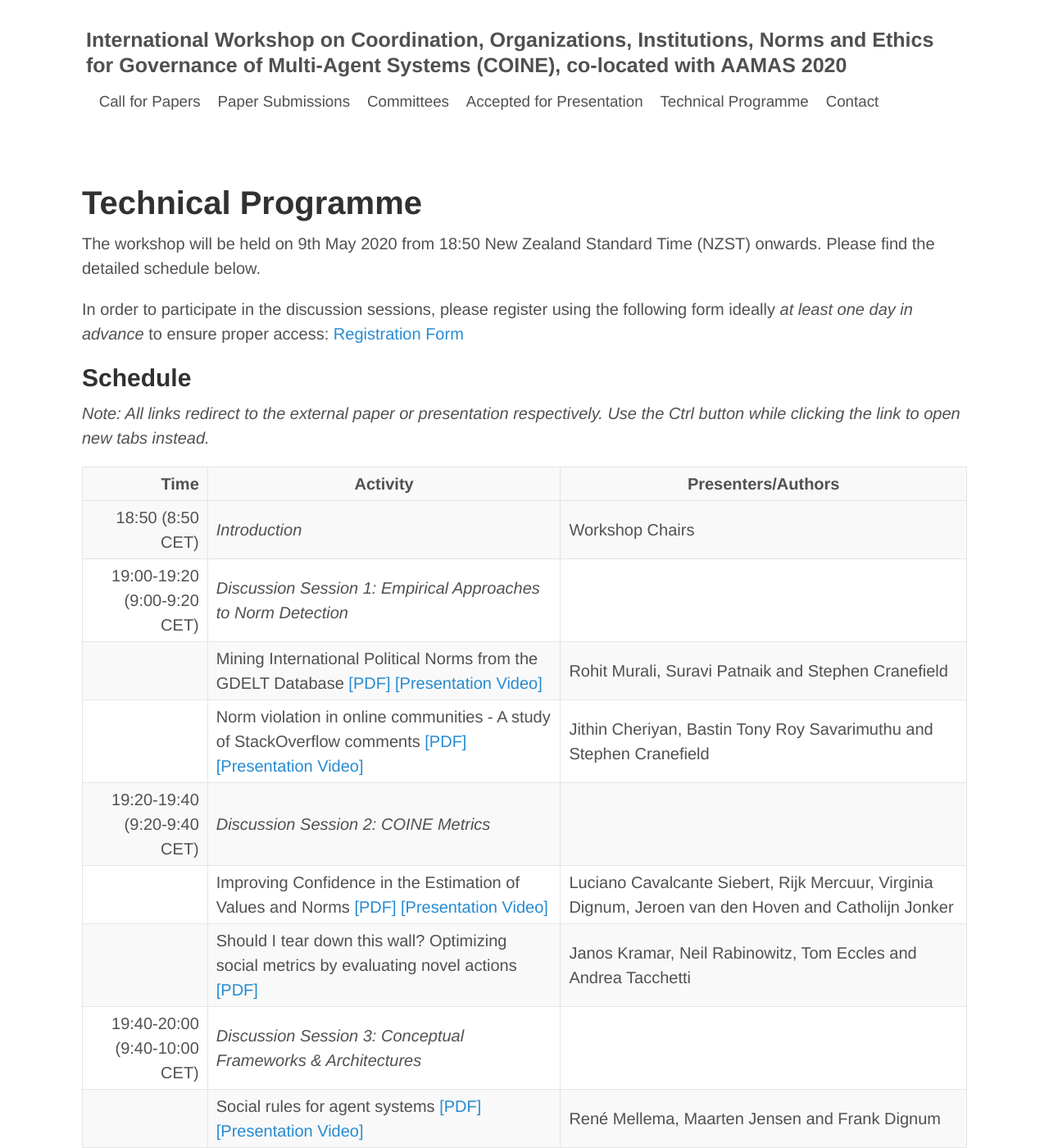
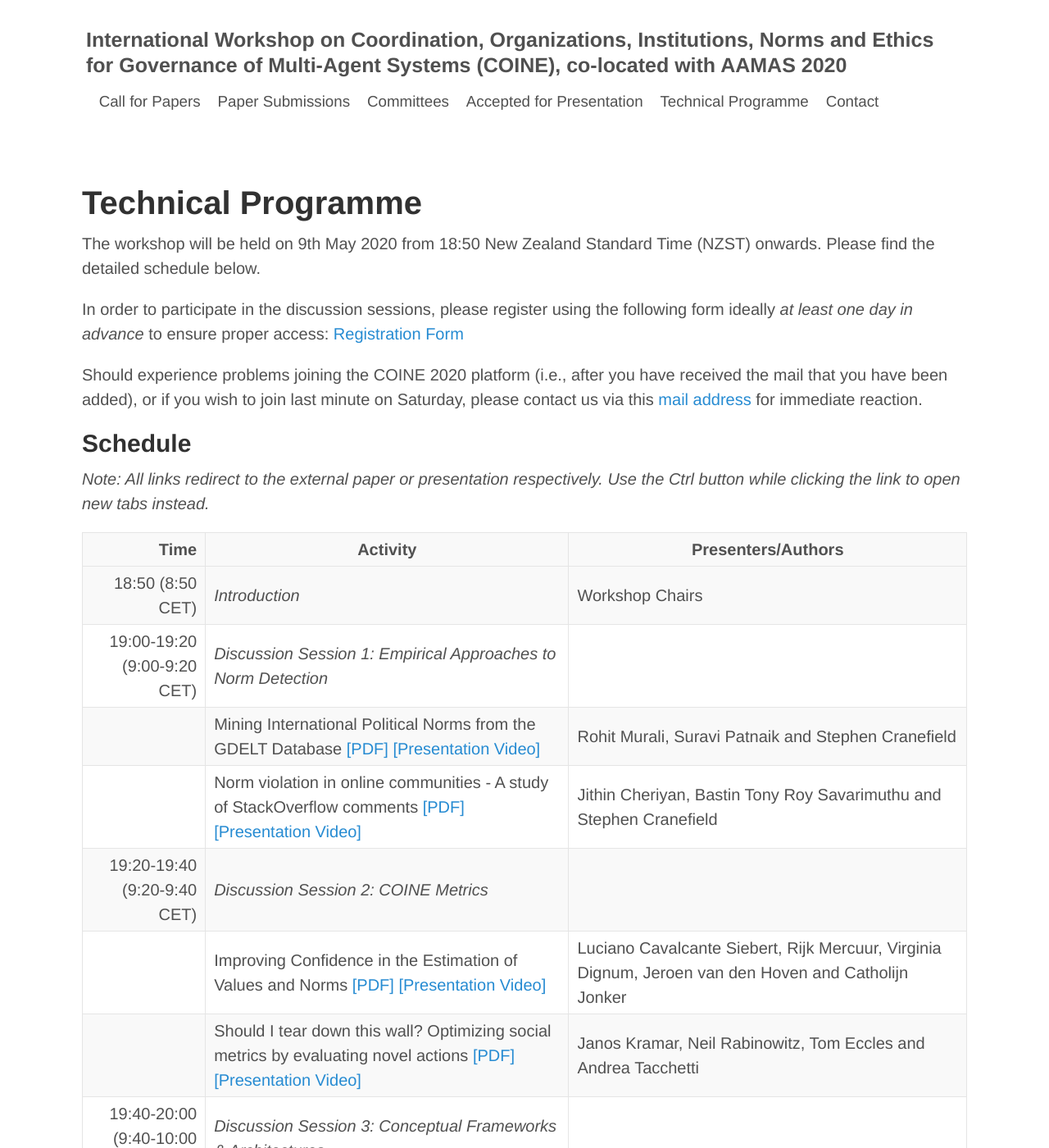
Before and after one commit to coin-workshop/coine-2020-new-zealand, a Jekyll site: the page built from technical_programme.md, in a window 1280 px wide and 1400 px high. Shown: the whole window at 82% size. Built offline with Jekyll 4.4.1, drawn with Linux system fonts in a browser that asks for light colours.

Commit message:
Update video link and add emergency mail address.

```diff
--- a/technical_programme.md
+++ b/technical_programme.md
@@ -9,6 +9,7 @@ The workshop will be held on 9th May 2020 from 18:50 New Zealand Standard Time (
 
 In order to participate in the discussion sessions, please register using the following form ideally *at least one day in advance* to ensure proper access: [Registration Form](https://forms.office.com/Pages/ResponsePage.aspx?id=cgahCS-CZ0SluluzdZZ8BQdL_VDtSf5KqxIe0t_wrZRUMTNUMVdCNUZQSDZENERJVktZVDRJTlAwMiQlQCN0PWcu)
 
+Should experience problems joining the COINE 2020 platform (i.e., after you have received the mail that you have been added), or if you wish to join last minute on Saturday, please contact us via this [mail address](mailto:82f1309a.studntnu.onmicrosoft.com@emea.teams.ms) for immediate reaction.
 
 ## Schedule
 
@@ -22,7 +23,7 @@ In order to participate in the discussion sessions, please register using the fo
 | | Norm violation in online communities - A study of StackOverflow comments [\[PDF\]](https://arxiv.org/abs/2004.05589) [\[Presentation Video\]](https://underline.io/lecture/95-norm-violation) | Jithin Cheriyan, Bastin Tony Roy Savarimuthu and Stephen Cranefield |
 | 19:20-19:40 (9:20-9:40 CET) | *Discussion Session 2: COINE Metrics* | |
 | | Improving Confidence in the Estimation of Values and Norms [\[PDF\]](https://arxiv.org/abs/2004.01056) [\[Presentation Video\]](https://underline.io/lecture/97-improving-confidence-in-the-estimation-of-values-and-norms) | Luciano Cavalcante Siebert, Rijk Mercuur, Virginia Dignum, Jeroen van den Hoven and Catholijn Jonker |
-| | Should I tear down this wall? Optimizing social metrics by evaluating novel actions [\[PDF\]](https://arxiv.org/abs/2004.07625) | Janos Kramar, Neil Rabinowitz, Tom Eccles and Andrea Tacchetti |
+| | Should I tear down this wall? Optimizing social metrics by evaluating novel actions [\[PDF\]](https://arxiv.org/abs/2004.07625) [\[Presentation Video\]](https://www.underline.io/lecture/390-should-i-tear-down-this-wall-optimizing-social-metrics-by-evaluating-novel-actions)  | Janos Kramar, Neil Rabinowitz, Tom Eccles and Andrea Tacchetti |
 | 19:40-20:00 (9:40-10:00 CET) | *Discussion Session 3: Conceptual Frameworks & Architectures* | |
 | | Social rules for agent systems [\[PDF\]](https://arxiv.org/abs/2004.12797) [\[Presentation Video\]](https://screencast-o-matic.com/watch/cYfZIuAxid) | René Mellema, Maarten Jensen and Frank Dignum |
 | | A Norm Emergence Framework for NormativeMAS – Position Paper  [\[PDF\]](https://arxiv.org/abs/2004.02575) [\[Presentation Video\]](https://underline.io/lecture/115-a-norm-emergence-framework-for-normative-mas-position-paper) | Andreasa Morris-Martin, Marina De Vos and Julian Padget |
```
